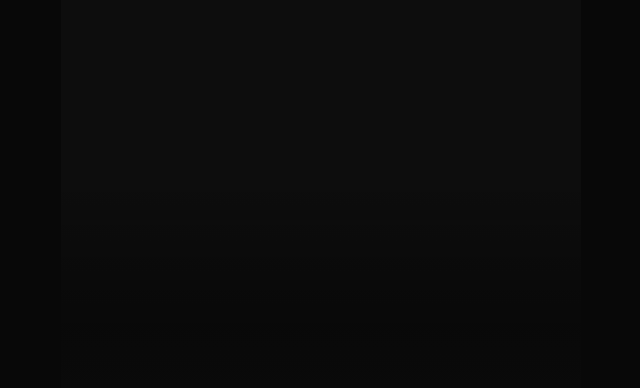
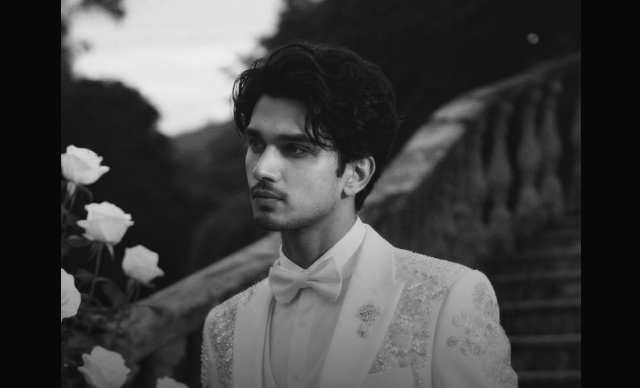
Before and after one commit to himanshusolanki1/Instagram-funnel, a plain HTML site: page index.html in a window 1280 px wide. Shown: the top 388 px of the page, without its empty margins (319-959 px from the left). Drawn offline with Linux system fonts and the light colour scheme.

Commit message:
Update index.html

```diff
--- a/index.html
+++ b/index.html
@@ -45,7 +45,7 @@ body {
             rgba(0,0,0,0.35) 60%,
             #0d0d0d 100%
         ),
-        url("logo.jpg");
+        url("1770786776263~3.jpg");
 
     background-size: cover;
     background-position: center 25%;
```
